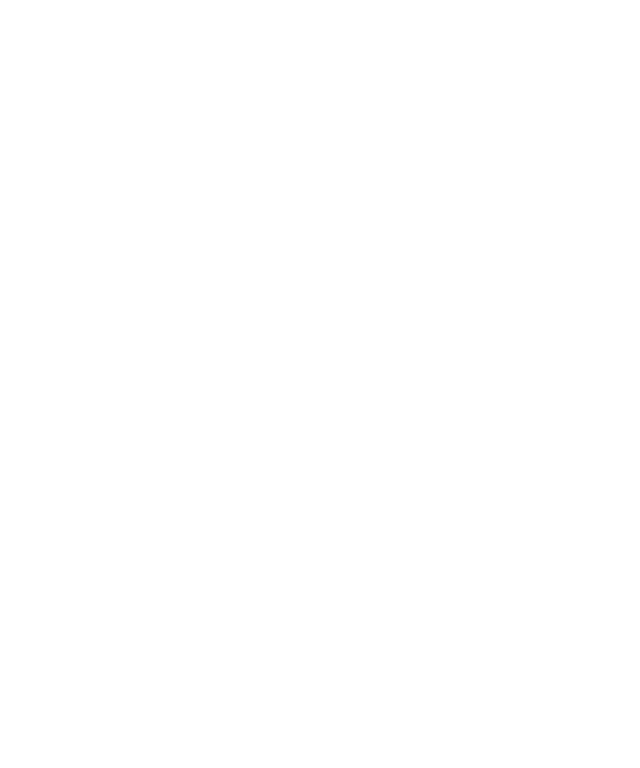
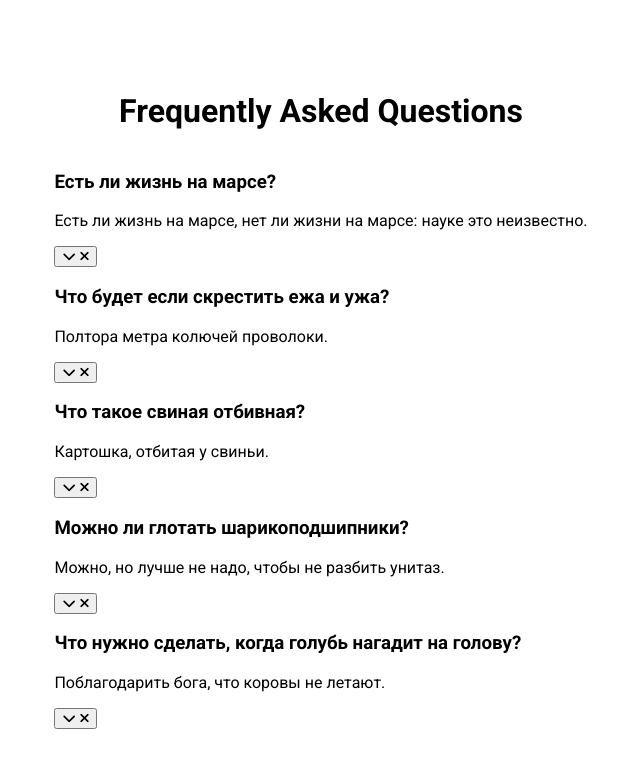
Before and after one commit to sergei-kholodenin/FAQ-collapse, a plain HTML site: page index.html in a window 1280 px wide. Shown: the whole page, without its empty margins (319-959 px from the left). Drawn offline with Linux system fonts and the light colour scheme.

Commit message:
add content

```diff
--- a/index.html
+++ b/index.html
@@ -4,12 +4,64 @@
     <meta charset="UTF-8">
     <meta http-equiv="X-UA-Compatible" content="IE=edge">
     <meta name="viewport" content="width=device-width, initial-scale=1.0">
-    <!-- <link rel="stylesheet" href="https://cdnjs.cloudflare.com/ajax/libs/font-awesome/6.4.0/css/all.min.css" integrity="sha512-iecdLmaskl7CVkqkXNQ/ZH/XLlvWZOJyj7Yy7tcenmpD1ypASozpmT/E0iPtmFIB46ZmdtAc9eNBvH0H/ZpiBw==" crossorigin="anonymous" referrerpolicy="no-referrer" /> -->
+    <link rel="stylesheet" href="https://cdnjs.cloudflare.com/ajax/libs/font-awesome/6.4.0/css/all.min.css" integrity="sha512-iecdLmaskl7CVkqkXNQ/ZH/XLlvWZOJyj7Yy7tcenmpD1ypASozpmT/E0iPtmFIB46ZmdtAc9eNBvH0H/ZpiBw==" crossorigin="anonymous" referrerpolicy="no-referrer" />
     <link rel="stylesheet" href="style.css">
     <title>FAQ collapse</title>
 </head>
 <body>
-
+    <h1>Frequently Asked Questions</h1>
+    <div class="faq-container">
+        <div class="faq active">
+            <h3 class="faq-title">Есть ли жизнь на марсе?</h3>
+            <p class="faq-text">
+                Есть ли жизнь на марсе, нет ли жизни на марсе: науке это неизвестно.
+            </p>
+            <button class="faq-toggle">
+                <i class="fas fa-chevron-down"></i>
+                <i class="fas fa-times"></i>
+            </button>
+        </div>
+        <div class="faq active">
+            <h3 class="faq-title">Что будет если скрестить ежа и ужа?</h3>
+            <p class="faq-text">
+                Полтора метра колючей проволоки.
+            </p>
+            <button class="faq-toggle">
+                <i class="fas fa-chevron-down"></i>
+                <i class="fas fa-times"></i>
+            </button>
+        </div>
+        <div class="faq active">
+            <h3 class="faq-title">Что такое свиная отбивная?</h3>
+            <p class="faq-text">
+                Картошка, отбитая у свиньи.
+            </p>
+            <button class="faq-toggle">
+                <i class="fas fa-chevron-down"></i>
+                <i class="fas fa-times"></i>
+            </button>
+        </div>
+        <div class="faq active">
+            <h3 class="faq-title">Можно ли глотать шарикоподшипники?</h3>
+            <p class="faq-text">
+                Можно, но лучше не надо, чтобы не разбить унитаз.
+            </p>
+            <button class="faq-toggle">
+                <i class="fas fa-chevron-down"></i>
+                <i class="fas fa-times"></i>
+            </button>
+        </div>
+        <div class="faq active">
+            <h3 class="faq-title">Что нужно сделать, когда голубь нагадит на голову?</h3>
+            <p class="faq-text">
+                Поблагодарить бога, что коровы не летают.
+            </p>
+            <button class="faq-toggle">
+                <i class="fas fa-chevron-down"></i>
+                <i class="fas fa-times"></i>
+            </button>
+        </div>
+    </div>
     <script src="script.js"></script>
 </body>
 </html>
```
